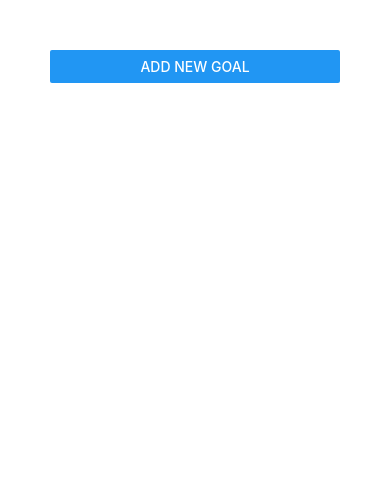
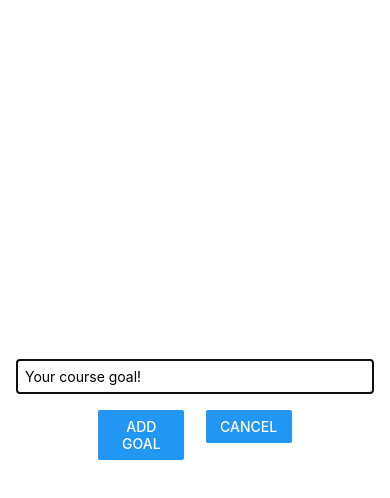
Before and after one commit to haadfida/react_native_training_application, a React Native app: screen / in a window 390 px wide. Both pictures are taken after a click on the button "ADD NEW GOAL". Shown: the top 498 px of the page. Built offline with nearby package versions, Linux system fonts and the light colour scheme.

Commit message:
finished day 2 of the crash course

```diff
--- a/App.js
+++ b/App.js
@@ -1,48 +1,76 @@
-import React, { useState } from "react";
-import { StyleSheet, View, ScrollView, FlatList, Button } from "react-native";
+import { useState } from "react";
+import { StyleSheet, View, FlatList, Button } from "react-native";
 
 import GoalItem from "./components/GoalItem";
 import GoalInput from "./components/GoalInput";
 
 export default function App() {
+  const [isAddMode, setIsAddMode] = useState(false);
   const [courseGoals, setCourseGoals] = useState([]);
-  const [isAddMode, setIsAddMode] = useState(false);
 
-  // TODO VirtualizedLists should never be nested inside plain ScrollViews
-  const addGoalHandler = (goalTitle) => {
-    setCourseGoals((currentGoals) => [
-      ...currentGoals,
-      { id: Math.random().toString(), value: goalTitle },
-    ]);
+  const startAddGoalHandler = () => {
+    setIsAddMode(true);
   };
 
-  const removeGoalHandler = (goalId) => {
-    setCourseGoals((currentGoals) => {
-      return currentGoals.filter((goal) => goal.id !== goalId);
+  const addGoalHandler = (enteredGoalText) => {
+    if(enteredGoalText.length == 0){
+      return;
+    }
+    console.log(enteredGoalText);
+    setCourseGoals((currentCourseGoals) => [
+      ...currentCourseGoals,
+      { text: enteredGoalText, id: Math.random().toString() },
+    ]);
+    cancelGoalAdditionHandler();
+  };
+
+  const deleteGoalHandler = (goalId) => {
+    setCourseGoals((currentCourseGoals) => {
+      return currentCourseGoals.filter((goal) => goal.id !== goalId);
     });
   };
 
+  const cancelGoalAdditionHandler = () => {
+    setIsAddMode(false);
+  };
+
   return (
-    <View style={styles.screen}>
-      <Button title="Add New Goal" onPress={() => setIsAddMode(true)}/>
-      <GoalInput visibile={isAddMode} onAddGoal={addGoalHandler} />
-      <FlatList
-        keyExtractor={(item, index) => item.id}
-        data={courseGoals}
-        renderItem={(itemData) => (
-          <GoalItem
-            id={itemData.item.id}
-            onDelete={removeGoalHandler}
-            title={itemData.item.value}
-          />
-        )}
+    <View style={styles.appContainer}>
+      <Button title="Add New Goal" onPress={startAddGoalHandler} />
+      <GoalInput
+        visible={isAddMode}
+        onAddGoal={addGoalHandler}
+        onCancel={cancelGoalAdditionHandler}
       />
+      <View style={styles.goalsContainer}>
+        <FlatList
+          data={courseGoals}
+          renderItem={(itemData) => {
+            return (
+              <GoalItem
+                text={itemData.item.text}
+                id={itemData.item.id}
+                onDeleteItem={deleteGoalHandler}
+              />
+            );
+          }}
+          keyExtractor={(item, index) => {
+            return item.id;
+          }}
+          alwaysBounceVertical={false}
+        />
+      </View>
     </View>
   );
 }
 
 const styles = StyleSheet.create({
-  screen: {
-    padding: 50,
+  appContainer: {
+    flex: 1,
+    paddingTop: 50,
+    paddingHorizontal: 16,
+  },
+  goalsContainer: {
+    flex: 5,
   },
 });
--- a/components/GoalInput.js
+++ b/components/GoalInput.js
@@ -1,40 +1,68 @@
-import React, { useState } from "react";
-import { View, TextInput, Button, StyleSheet, Modal } from "react-native";
+import { useState } from 'react';
+import { View, TextInput, Button, StyleSheet, Modal } from 'react-native';
 
-const GoalInput = (props) => {
-  const [enteredGoal, setEnteredGoal] = useState("");
+const GoalInput = props => {
+  const [enteredGoalText, setEnteredGoalText] = useState('');
 
-  const goalInputHandler = (enteredText) => {
-    setEnteredGoal(enteredText);
-  };
+  const goalInputHandler = enteredText => {
+    console.log(enteredText)
+    setEnteredGoalText(enteredText);
+  }
+
+  const addGoalHandler = () => {
+    props.onAddGoal(enteredGoalText);
+    setEnteredGoalText('');
+  }
 
   return (
-    <Modal visible={false} animationType="slide">
+    <Modal visible={props.visible} animationType="slide">
       <View style={styles.inputContainer}>
         <TextInput
-          placeholder="Course Goal"
-          style={styles.input}
+          style={styles.textInput}
+          placeholder="Your course goal!"
           onChangeText={goalInputHandler}
-          value={enteredGoal}
+          value={enteredGoalText}
         />
-        <Button title="ADD" onPress={props.onAddGoal.bind(this, enteredGoal)} />
+        <View style={styles.buttonContainer}>
+          <View style={styles.button}>
+            <Button title="Add Goal" onPress={addGoalHandler} />
+          </View>
+          <View style={styles.button}>
+            <Button title="Cancel" onPress={props.onCancel} />
+          </View>
+        </View>
       </View>
     </Modal>
   );
-};
+}
+
+export default GoalInput;
 
 const styles = StyleSheet.create({
   inputContainer: {
-    flexDirection: "row",
-    justifyContent: "space-between",
-    alignItems: "center",
+    flex: 1,
+    justifyContent: 'center',
+    alignItems: 'center',
+    marginBottom: 24,
+    padding: 16,
+    borderBottomWidth: 1,
+    borderBottomColor: '#ccc',
   },
-  input: {
-    width: "80%",
-    borderBottomColor: "black",
-    borderBottomWidth: 1,
-    padding: 10,
+  textInput: {
+    borderWidth: 1,
+    borderColor: '#ccc',
+    width: '100%',
+    padding: 8,
   },
+  buttonContainer: {
+    marginTop: 16,
+    flexDirection: 'row',
+    justifyContent: 'space-around',
+    width: '60%'
+  },
+  button: {
+    width: 100,
+    marginHorizontal: 8,
+    width: '40%'
+  }
 });
-
-export default GoalInput;
--- a/components/GoalItem.js
+++ b/components/GoalItem.js
@@ -1,24 +1,32 @@
-import React from "react";
-import { View, Text, StyleSheet, TouchableOpacity } from "react-native";
+import { StyleSheet, View, Text, Pressable } from 'react-native';
 
-const GoalItem = (props) => {
+const GoalItem = props => {
   return (
-    <TouchableOpacity onPress={props.onDelete.bind(this, props.id)}>
-      <View style={styles.listItem}>
-        <Text>{props.title}</Text>
-      </View>
-    </TouchableOpacity>
+    <View style={styles.goalItem}>
+      <Pressable
+        android_ripple={{ color: '#210644' }}
+        onPress={props.onDeleteItem.bind(this, props.id)}
+        style={({ pressed }) => pressed && styles.pressedItem}
+      >
+        <Text style={styles.goalText}>{props.text}</Text>
+      </Pressable>
+    </View>
   );
-};
+}
+
+export default GoalItem;
 
 const styles = StyleSheet.create({
-  listItem: {
-    padding: 10,
-    marginVertical: 10,
-    backgroundColor: "#ccc",
-    borderColor: "black",
-    borderWidth: 1,
+  goalItem: {
+    margin: 8,
+    borderRadius: 6,
+    backgroundColor: '#ccc',
+  },
+  pressedItem: {
+    opacity: 0.5,
+  },
+  goalText: {
+    color: 'white',
+    padding: 8,
   },
 });
-
-export default GoalItem;
```
